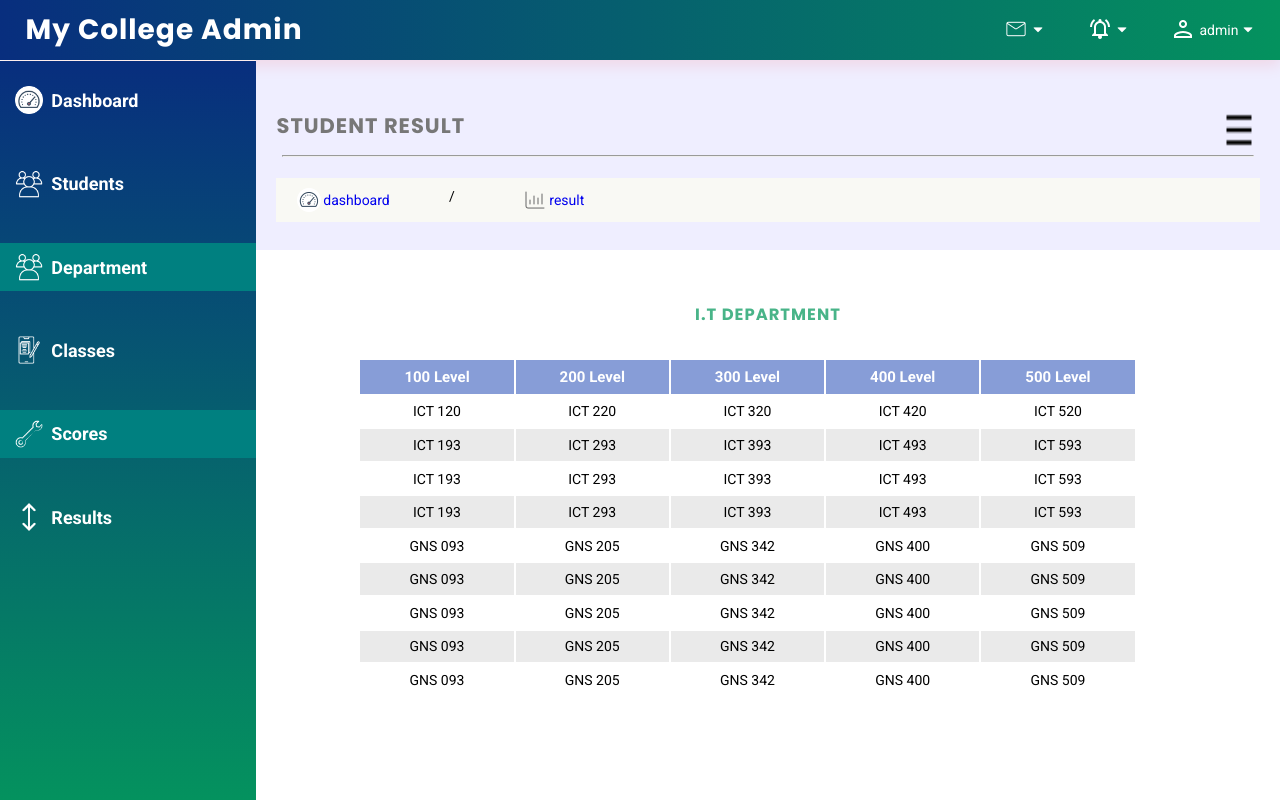
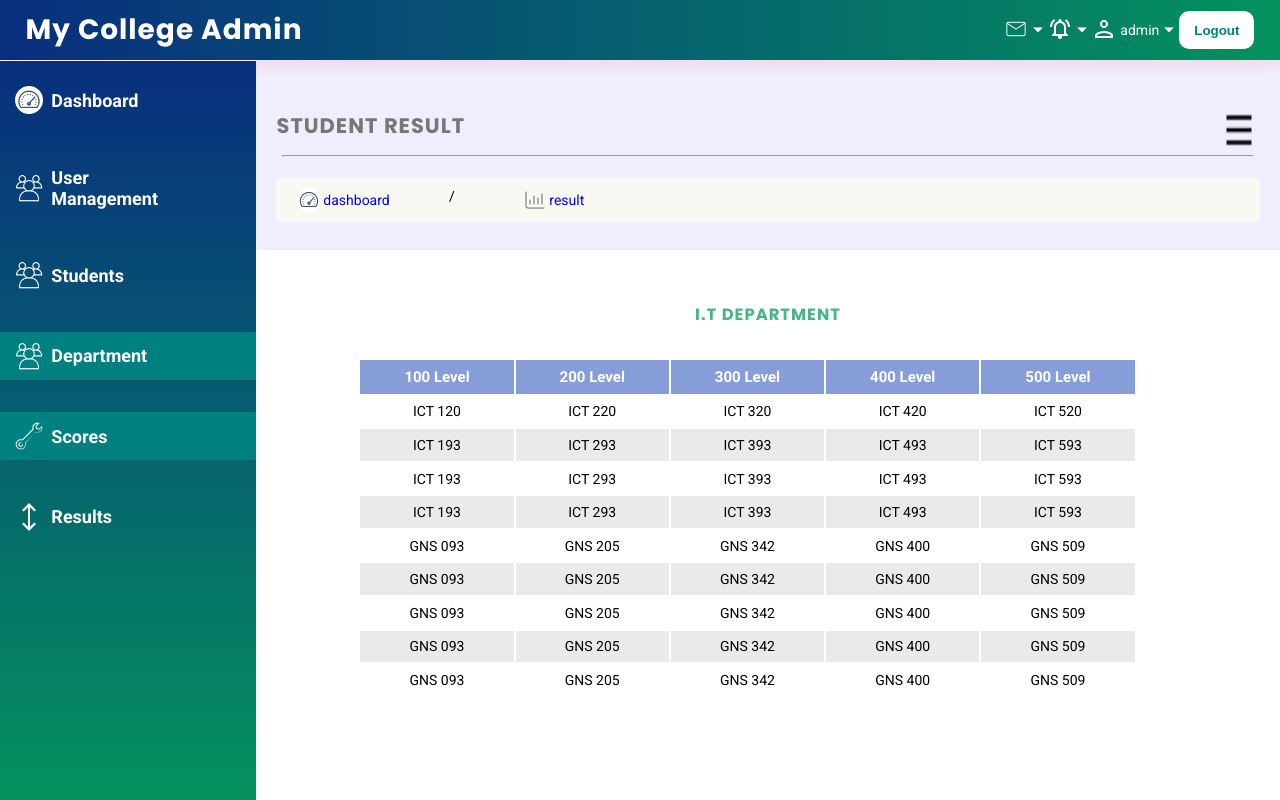
Before and after one commit to monnyannn/Result-Management-System-RMS-, a plain HTML site: page pages/department.html in a window 1280 px wide. Shown: the top 800 px of the page. Drawn offline with Linux system fonts and the light colour scheme.

Commit message:
add logout

```diff
--- a/css/dashboard.css
+++ b/css/dashboard.css
@@ -230,6 +230,20 @@ nav {
 }
 .pxy2 {
   padding: 0.8rem 1.6rem;
+}
+
+.dash-logout >button{
+  padding: 15% 20%;
+  margin-right: 30px;
+  background-color: #fff;
+  color: teal;
+  border-radius: 10px;
+  border-style: none;
+}
+.dash-logout >button >a{
+  color: teal;
+  font-weight: 700;
+
 }
 .mx {
   margin-left: 2%;
--- a/css/department.css
+++ b/css/department.css
@@ -31,6 +31,19 @@ td, th{
 .b900{
     font-weight: 900;
 }
+.dash-logout >button{
+    padding: 15% 20%;
+    margin-right: 30px;
+    background-color: #fff;
+    color: teal;
+    border-radius: 10px;
+    border-style: none;
+  }
+  .dash-logout >button >a{
+    color: teal;
+    font-weight: 700;
+
+  }
 .tdata{
     background-color: rgba(128, 128, 128, 0.165);
 }
--- a/css/students.css
+++ b/css/students.css
@@ -119,6 +119,19 @@ img {
 }
 .width4 {
   width: 8.333333333333333%;
+}
+.dash-logout >button{
+  padding: 15% 20%;
+  margin-right: 30px;
+  background-color: #fff;
+  color: teal;
+  border-radius: 10px;
+  border-style: none;
+}
+.dash-logout >button >a{
+  color: teal;
+  font-weight: 700;
+
 }
 header {
   background-image: linear-gradient(to right, #082e7e, #04925e);
--- a/css/user-management.css
+++ b/css/user-management.css
@@ -128,6 +128,19 @@ header {
 }
 header:hover {
   box-shadow: var(--dark-white-shadow);
+}
+.dash-logout >button{
+  padding: 15% 20%;
+  margin-right: 30px;
+  background-color: #fff;
+  color: teal;
+  border-radius: 10px;
+  border-style: none;
+}
+.dash-logout >button >a{
+  color: teal;
+  font-weight: 700;
+
 }
 nav {
   height: 6rem;
--- a/pages/department.html
+++ b/pages/department.html
@@ -52,6 +52,9 @@
               ><img src="../images/arr-down.png" alt="" class="arr-down"
             /></a>
           </li>
+          <li class="dash-logout">
+            <button><a href="/index.html"> Logout</a></button>
+          </li>
         </ul>
       </nav>
     </header>
@@ -70,6 +73,12 @@
           </a>
         </li>
         <li class="pl1">
+          <a href="../pages/user-management.html" class="flex align-center">
+            <img src="../images/students.png" alt="" class="aside-img" />
+            <p class="capitalize">user management</p>
+          </a>
+        </li>
+        <li class="pl1">
           <a href="../pages/students.html" class="flex align-center">
             <img src="../images/students.png" alt="" class="aside-img" />
             <p class="capitalize">students</p>
@@ -79,12 +88,6 @@
           <a href="../pages/department.html" class="flex align-center">
             <img src="../images/students.png" alt="" class="aside-img" />
             <p class="capitalize">department</p>
-          </a>
-        </li>
-        <li class="pl1">
-          <a href="#" class="flex align-center"
-            ><img src="../images/classes.png" alt="" class="aside-img" />
-            <p class="capitalize">classes</p>
           </a>
         </li>
         <li class="pl1 active">
```
Also changed, not shown: pages/dashboard.html (+3 -0 lines), pages/result.html (+3 -0 lines), pages/scores.html (+3 -0 lines), pages/students.html (+4 -1 lines), pages/user-management.html (+3 -0 lines), images/circle.png (deleted), images/home.avif (deleted).
